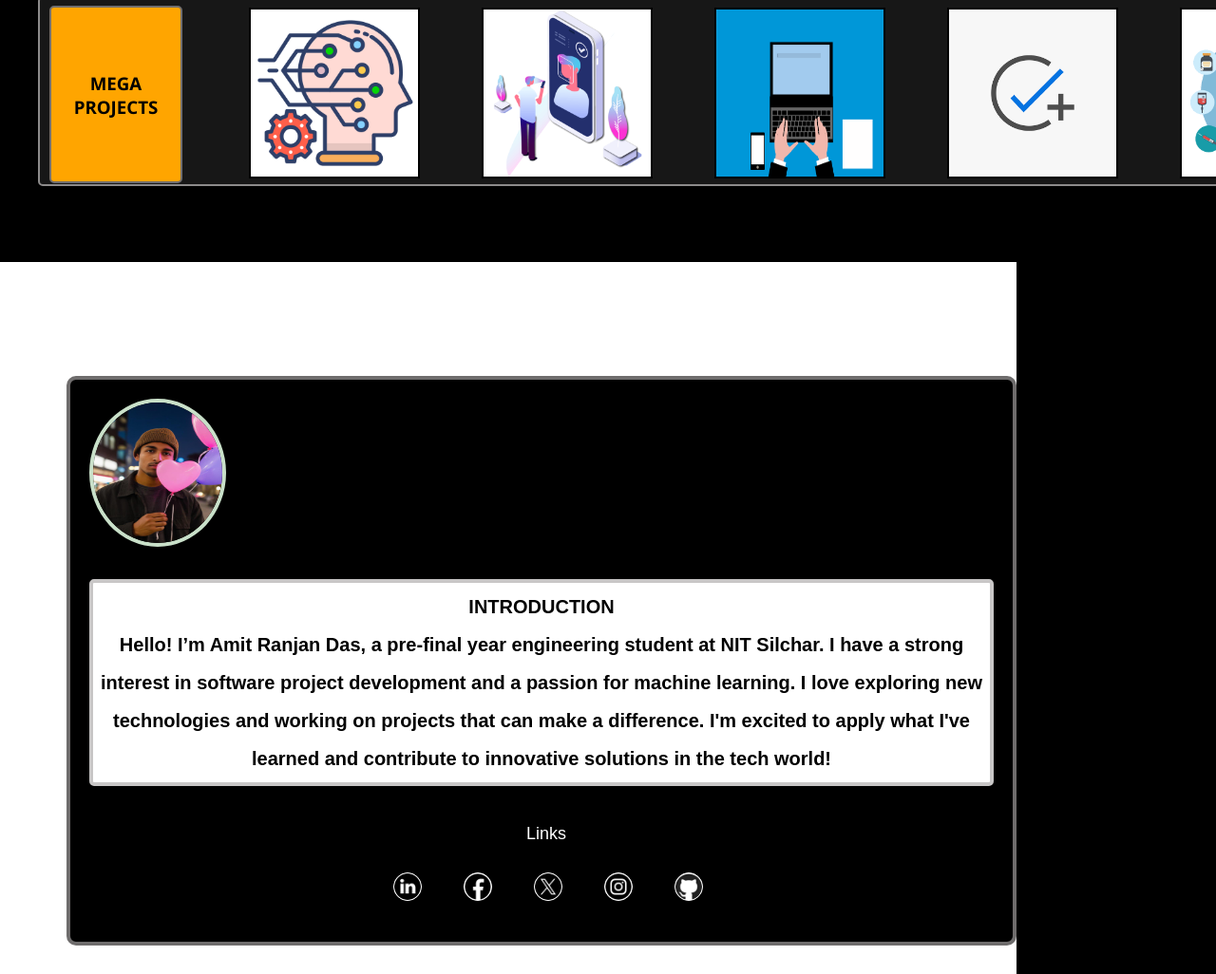
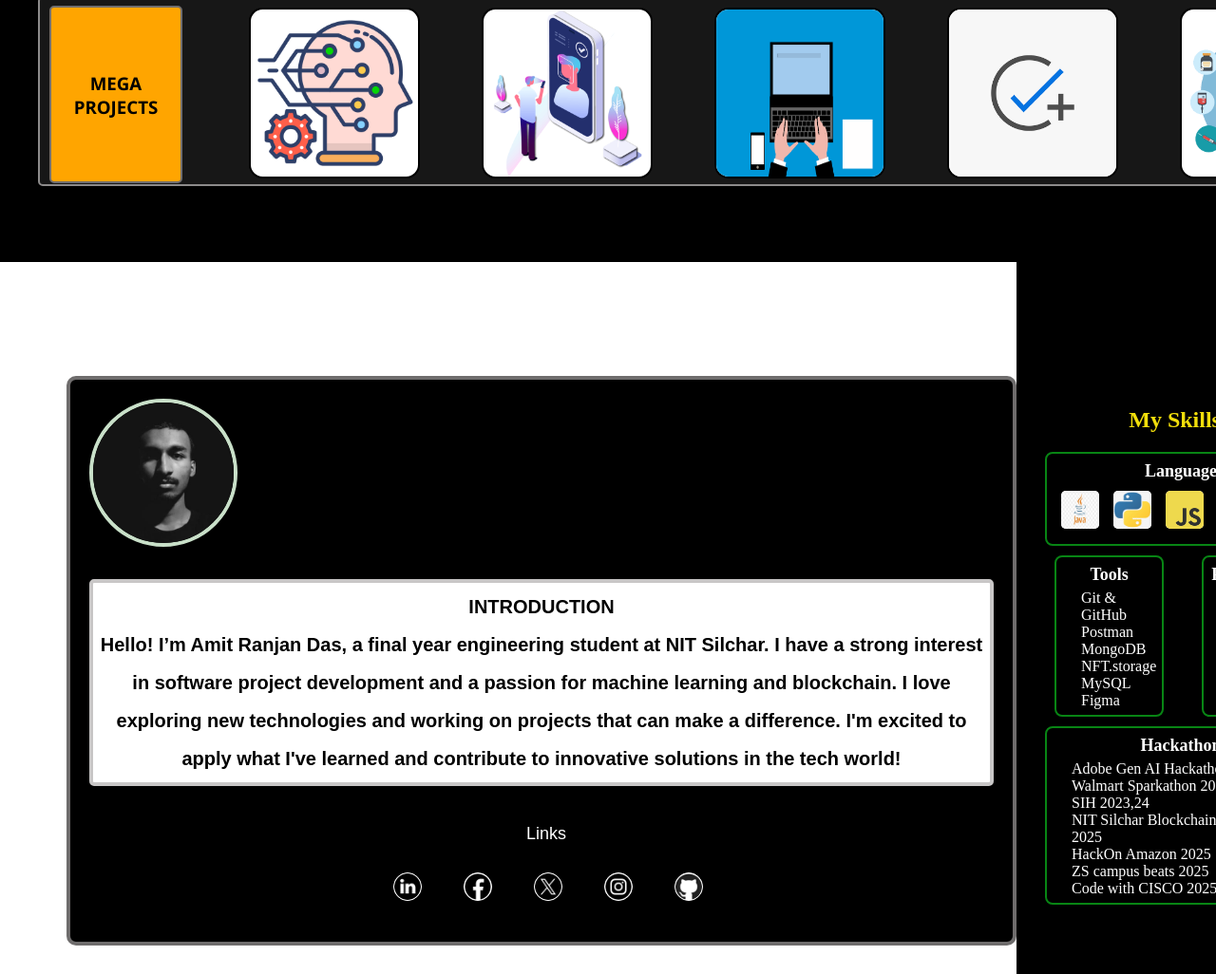
Before and after one commit to ExplorerSoul/amit-ranjan-das, a plain HTML site: page index.html in a window 1280 px wide. Shown: the part 1202-2228 px from the top of the page at 95% size. Drawn offline with Linux system fonts and the light colour scheme; a web font is replaced by a local one.

Commit message:
updated skill section

```diff
--- a/index.html
+++ b/index.html
@@ -63,7 +63,7 @@
                     </a>
                 </div>
                 <div class="project">
-                    <a href="URL_TO_CALCULATOR_PROJECT" target="_blank">
+                    <a href="https://explorersoul.github.io/calculator_project/" target="_blank">
                         <img src="./assets/mini/calculator.png" alt="Calculator Project">
                         <div class="overlay">Calculator Project</div>
                     </a>
@@ -75,9 +75,9 @@
                     </a>
                 </div>
                 <div class="project">
-                    <a href="URL_TO_EMAIL_PROJECT" target="_blank">
-                        <img src="./assets/mini/email.png" alt="Email Project">
-                        <div class="overlay">Email Project</div>
+                    <a href="https://explorersoul.github.io/StopWatch/" target="_blank">
+                        <img src="./assets/mini/stopwatch.png" alt="Email Project">
+                        <div class="overlay">Stopwatch</div>
                     </a>
                 </div>
                 <div class="project">
@@ -101,25 +101,25 @@
                     </a>
                 </div>
                 <div class="project">
-                    <a href="URL_TO_TODO_PROJECT" target="_blank">
+                    <a href="https://github.com/ExplorerSoul/Attendance_Management_System" target="_blank">
                         <img src="./assets/mega/attendance.png" alt="AMS Project">
                         <div class="overlay">AMS Project</div>
                     </a>
                 </div>
                 <div class="project">
-                    <a href="URL_TO_TYPING_PROJECT" target="_blank">
-                        <img src="./assets/mini/typing.png" alt="Typing Project">
-                        <div class="overlay">Typing Project</div>
+                    <a href="https://typerr-eta.vercel.app/" target="_blank">
+                        <img src="./assets/mega/typing.png" alt="Typing Project">
+                        <div class="overlay">Typerr</div>
                     </a>
                 </div>
                 <div class="project">
                     <a href="URL_TO_TODO_PROJECT" target="_blank">
-                        <img src="./assets/mini/todo.png" alt="Todo Project">
-                        <div class="overlay">TO-DO Project</div>
+                        <img src="./assets/mega/todo.png" alt="Todo Project">
+                        <div class="overlay">DocMate</div>
                     </a>
                 </div>
                 <div class="project">
-                    <a href="URL_TO_TYPING_PROJECT" target="_blank">
+                    <a href="https://github.com/ExplorerSoul/Deepak" target="_blank">
                         <img src="./assets/mega/hms.png" alt="HMS Project">
                         <div class="overlay">HMS Project</div>
                     </a>
@@ -137,11 +137,11 @@
         <div class="container">
             <div class="introduction">
                 <div class="pic">
-                    <img src="./assets/extractedImage.jpg" alt="" id="profile">
+                    <img src="./assets/profile.jpeg" alt="" id="profile">
                 </div>
                 <div class="about">
                     <p id="text">INTRODUCTION</p>
-                    <p id="text">Hello! I’m Amit Ranjan Das, a pre-final year engineering student at NIT Silchar. I have a strong interest in software project development and a passion for machine learning. I love exploring new technologies and working on projects that can make a difference. I'm excited to apply what I've learned and contribute to innovative solutions in the tech world!</p>
+                    <p id="text">Hello! I’m Amit Ranjan Das, a final year engineering student at NIT Silchar. I have a strong interest in software project development and a passion for machine learning and blockchain. I love exploring new technologies and working on projects that can make a difference. I'm excited to apply what I've learned and contribute to innovative solutions in the tech world!</p>
                 </div>
                 <p class="link-text">Links</p>
                 <div class="links">
@@ -155,8 +155,58 @@
                 </div>
             </div>
             <div class="skill">
+                <h2>My Skills</h2>
 
+                <div class="skill-category">
+                    <h3>Languages</h3>
+                    <div class="logo-row">
+                        <img src="./assets/lang/java.png" alt="Java" />
+                        <img src="./assets/lang/py.png" alt="Python" />
+                        <img src="./assets/lang/js.png" alt="JavaScript" />
+                        <img src="./assets/lang/sol.png" alt="Solidity" />
+                        <img src="./assets/lang/sql.png" alt="SQL" />
+                    </div>
+                </div>
+
+                <div class="skill-row">
+                    <div class="skill-category">
+                        <h3>Tools</h3>
+                        <ul>
+                            <li>Git & GitHub</li>
+                            <li>Postman</li>
+                            <li>MongoDB</li>
+                            <li>NFT.storage</li>
+                            <li>MySQL</li>
+                            <li>Figma</li>
+                        </ul>
+                    </div>
+
+                    <div class="skill-category">
+                        <h3>Frameworks</h3>
+                        <ul>
+                            <li>React.js</li>
+                            <li>Express.js</li>
+                            <li>Node.js</li>
+                            <li>Tailwind CSS</li>
+                            <li>OpenCV</li>
+                        </ul>
+                    </div>
+                </div>
+
+                <div class="skill-category">
+                    <h3>Hackathons</h3>
+                    <ul>
+                        <li>Adobe Gen AI Hackathon 2024,25</li>
+                        <li>Walmart Sparkathon 2025</li>
+                        <li>SIH 2023,24</li>
+                        <li>NIT Silchar Blockchain Internship 2025</li>
+                        <li>HackOn Amazon 2025</li>
+                        <li>ZS campus beats 2025</li>
+                        <li>Code with CISCO 2025</li>
+                    </ul>
+                </div>
             </div>
+
         </div>
 
     </section>
--- a/style.css
+++ b/style.css
@@ -244,6 +244,7 @@ h3{
     width: 180px;
     margin: 5px;
     border: 2px solid black;
+    border-radius: 8%;
     background: white;
     cursor: pointer;
     transition: transform 0.3s ease; /* Smooth transition for scaling */
@@ -294,21 +295,9 @@ h3{
     margin: 0;
 }
 
-.skill{
-    background: black;
-    width: 400px;
-    display: flex;
-    flex-direction: column;
-    justify-content: center;
-    align-items: center;
-    padding: 10px 40px 10px 20px;
-    right: 0;
-
-}
-
 #profile{
     height: 156px;
-    width: 144px;
+    width: 156px;
     border: 4px solid rgb(201, 224, 201);
     border-radius: 50%;
     margin: 20px;
@@ -360,6 +349,88 @@ h3{
     margin: 0;
 }
 
+.skill{
+    background: black;
+    width: 400px;
+    display: flex;
+    flex-direction: column;
+    justify-content: center;
+    align-items: center;
+    padding: 10px 40px 10px 20px;
+    right: 0;
+}
+
+.logo-row {
+    display: flex;
+    flex-wrap: wrap;
+    gap: 15px;
+    align-items: center;
+    justify-content: center;
+    margin-top: 10px;
+    margin-bottom: 10px;
+}
+
+.logo-row img {
+    width: 40px;
+    height: 40px;
+    background: #fff;
+    border-radius: 5px;
+    transition: transform 0.3s ease;
+}
+
+.logo-row img:hover {
+    transform: scale(1.1);
+}
+
+
+.skill-row {
+    display: flex;
+    justify-content: space-between;
+    gap: 20px;
+    width: 100%;
+}
+
+.skill-category {
+    margin-top: 10px;
+    margin-left: 20px;
+    width: 100%;
+    border: 2px solid #088514;
+    border-radius: 8px;
+    padding: 6px;
+}
+
+.skill-category h3 {
+    color: #fff;
+    margin-bottom: 5px;
+    font-size: 18px;
+    display: flex;
+    justify-content: center;
+    align-items: center;
+}
+
+.skill-category ul {
+    list-style-type: disc;     /* Bullet points */
+    padding-left: 20px;        /* Space for bullets */
+    margin: 0;
+    color: white;
+    font-size: 16px;
+    display: block;            /* Ensure it's not overridden by flex or grid */
+    justify-content: center;
+    align-items: center;
+}
+
+.skill-category li {
+    display: list-item;        /* Force list item appearance */
+}
+
+.skill h2 {
+    color: rgb(241, 222, 11);
+    margin-top: 80px;
+    margin-bottom: 10px;
+    font-size: 24px;
+}
+
+
 .link-text{
     color: #fff;
     font-size: 18px;
```
Also changed, not shown: assets/extractedImage.jpg (deleted), assets/lang/java.png (added), assets/lang/js.png (added), assets/lang/py.png (added), assets/lang/sol.png (added), assets/lang/sql.png (added), assets/mega/todo.png (renamed from assets/mini/todo.png), assets/mega/typing.png (renamed from assets/mini/typing.png), assets/mini/email.png (deleted), assets/mini/stopwatch.png (added), assets/profile.jpeg (added).
